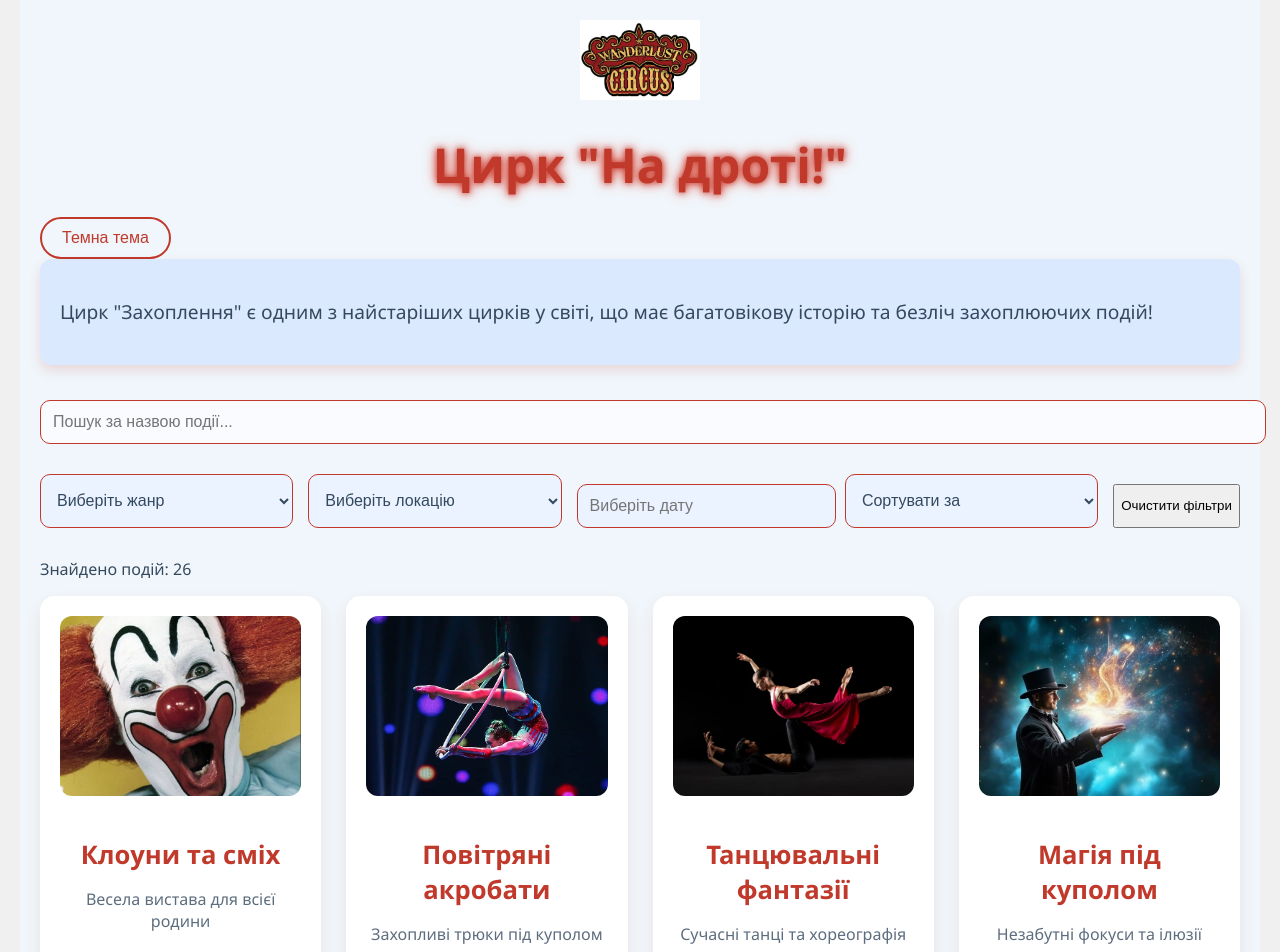
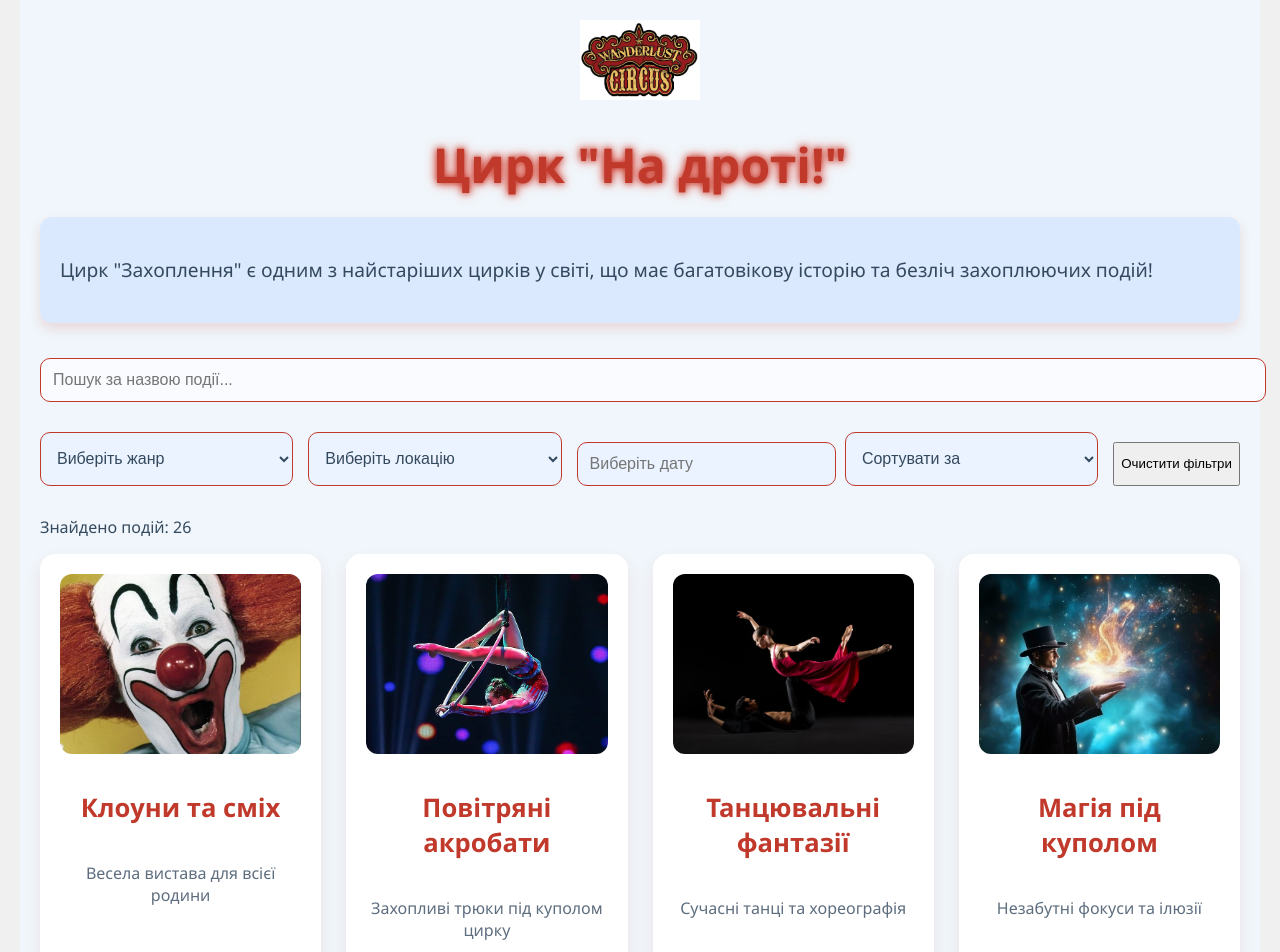
Before and after one commit to Sikorska-Viktoriia/project-web-8-10, a React (Vite) app in the folder circus-booking/: page / in a window 1280 px wide. Shown: the top 952 px of the page. Built offline with nearby package versions, Linux system fonts and the light colour scheme.

Commit message:
Змінено дизайн головної сторінки

```diff
--- a/circus-booking/src/pages/Home.jsx
+++ b/circus-booking/src/pages/Home.jsx
@@ -10,7 +10,6 @@ import {
   PageContainer,
   Title,
   Logo,
-  ThemeToggle,
   HistorySection,
   SearchBar,
   FilterSection,
@@ -33,7 +32,6 @@ const Home = () => {
   const [filterDate, setFilterDate] = useState(null);
   const [filterLocation, setFilterLocation] = useState('');
   const [sortBy, setSortBy] = useState('');
-  const [isDarkTheme, setIsDarkTheme] = useState(false);
   const [currentPage, setCurrentPage] = useState(1);
 
   const itemsPerPage = 8; // Динамічна кількість шоу на сторінці
@@ -41,22 +39,6 @@ const Home = () => {
 
   const uniqueTypes = useMemo(() => [...new Set(shows.map(show => show.type))], []);
   const uniqueLocations = useMemo(() => [...new Set(shows.map(show => show.city))], []);
-
-  // Завантаження теми з localStorage при завантаженні сторінки
-  useEffect(() => {
-    const savedTheme = localStorage.getItem('theme');
-    if (savedTheme === 'dark') {
-      setIsDarkTheme(true);
-      document.body.classList.add('dark-theme');
-    }
-  }, []);
-
-  const toggleTheme = () => {
-    const newTheme = !isDarkTheme;
-    setIsDarkTheme(newTheme);
-    document.body.classList.toggle('dark-theme');
-    localStorage.setItem('theme', newTheme ? 'dark' : 'light');
-  };
 
   // Фільтрація шоу
   const filteredShows = useMemo(() => {
@@ -112,12 +94,9 @@ const Home = () => {
   };
 
   return (
-    <PageContainer className={isDarkTheme ? 'dark' : ''}>
+    <PageContainer>
       <Logo src={circusLogo} alt="Circus Logo" />
       <Title>Цирк "На дроті!"</Title>
-      <ThemeToggle onClick={toggleTheme}>
-        {isDarkTheme ? 'Світла тема' : 'Темна тема'}
-      </ThemeToggle>
 
       <HistorySection>
         <p>Цирк "Захоплення" є одним з найстаріших цирків у світі, що має багатовікову історію та безліч захоплюючих подій!</p>
--- a/circus-booking/src/pages/Home.styles.js
+++ b/circus-booking/src/pages/Home.styles.js
@@ -123,7 +123,9 @@ export const ShowGrid = styled.div `
   display: grid;
   grid-template-columns: repeat(auto-fill, minmax(280px, 1fr));
   gap: 25px;
+  align-items: stretch; /* щоб всі картки були однакової висоти */
 `;
+
 
 export const Logo = styled.img `
   width: 120px;
@@ -146,7 +148,6 @@ export const ThemeToggle = styled.button `
     color: #fff;
   }
 `;
-
 export const ShowCard = styled.div `
   background-color: #fff;
   border-radius: 15px;
@@ -156,6 +157,11 @@ export const ShowCard = styled.div `
   cursor: default;
   animation: ${fadeInUp} 0.8s ease forwards;
   transition: transform 0.3s, box-shadow 0.3s;
+
+  display: flex;
+  flex-direction: column;
+  justify-content: space-between; /* щоб кнопка була внизу */
+  min-height: 450px; /* фіксована мінімальна висота картки */
 
   &:hover {
     transform: scale(1.07) translateY(-6px);
@@ -176,24 +182,26 @@ export const ShowImage = styled.img `
     filter: drop-shadow(0 6px 12px rgba(192, 57, 43, 0.5));
   }
 `;
-
 export const ShowTitle = styled.h2 `
   font-size: 1.6rem;
   color: #c0392b;
-  margin-bottom: 12px;
+  marginrgb(129, 34, 24) 12px;
 `;
-
 export const ShowDescription = styled.p `
   font-size: 1rem;
   color: #5d6d7e;
-  min-height: 60px;
+  min-height: 80px;
+  max-height: 80px;
   margin-bottom: 15px;
+  overflow: hidden;
+  text-overflow: ellipsis;
 `;
 
 export const ShowInfo = styled.p `
   font-size: 0.95rem;
   color: #7b8a97;
   margin-bottom: 15px;
+  flex-grow: 1; /* займе доступний простір */
 `;
 
 export const BookButton = styled.button `
```
